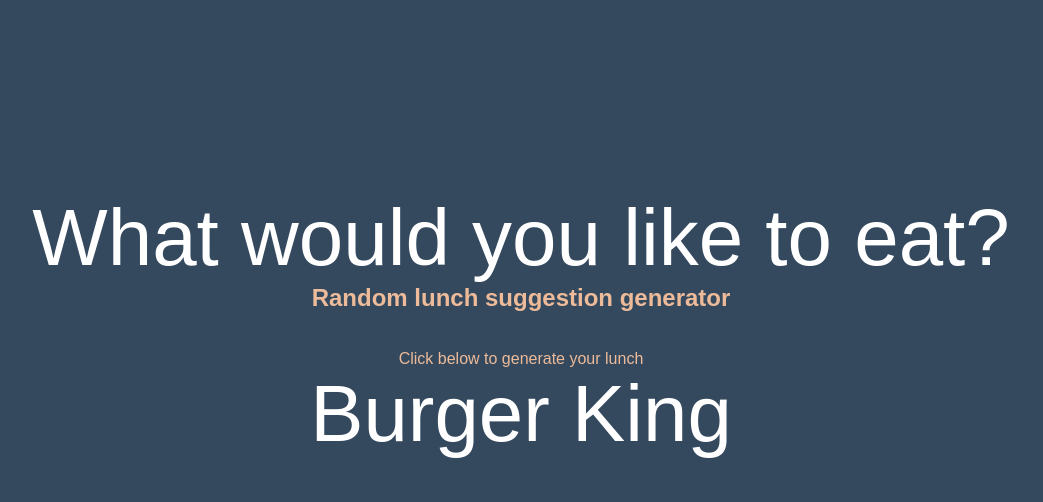
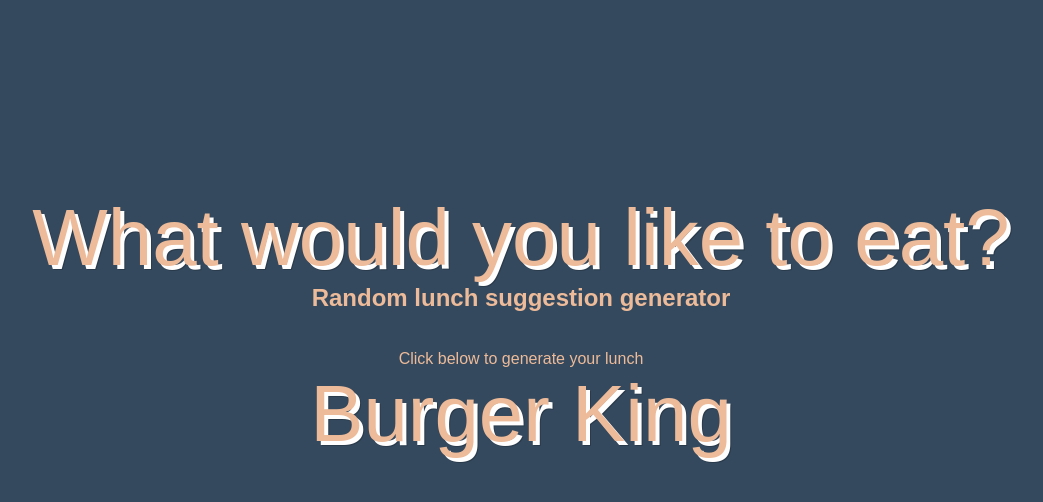
Before and after one commit to brianabazail/m6-hw6-bazail-briana, a plain HTML site: page index.html in a window 1280 px wide. Both pictures are taken after a click on the button "Click here!". Shown: the whole page, without its empty margins (119-1162 px from the left). Drawn offline with Linux system fonts and the light colour scheme; a web font is replaced by a local one.

Commit message:
Add final edits

```diff
--- a/main.css
+++ b/main.css
@@ -36,6 +36,9 @@ button {
 
 .size-and-color {
   font-size: 80px;
-  color: white;
+  color: #EDBB99;
   transition: all 3s;
+  text-shadow:
+       4px 4px 0px white,
+       5px 5px 0px rgba(0, 0, 0, 0.2);
 }
```
